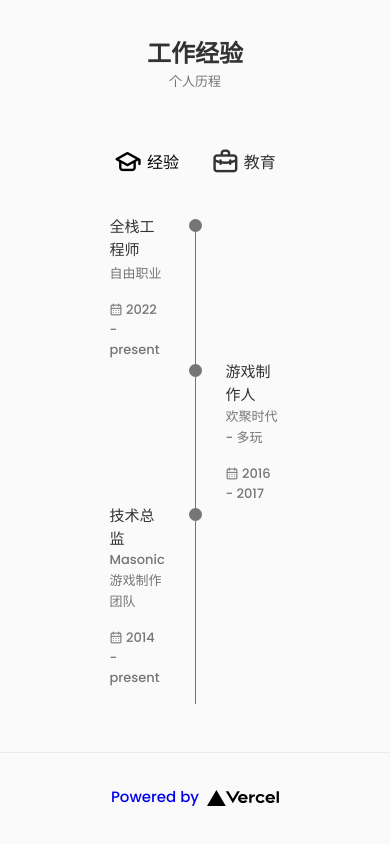
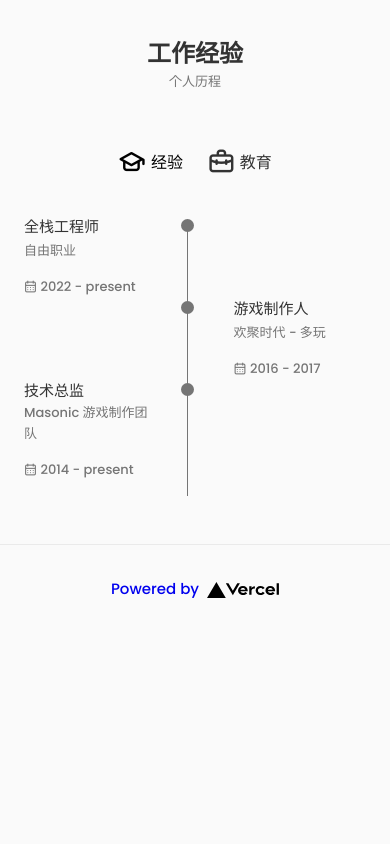
Before and after one commit to Eynzof/portfolio, a Next.js app: page / in a window 390 px wide. Shown: the part 2897-3741 px from the top of the page. After the commit the page ends 3577 px from the top, so only its background shows below. Built offline with nearby package versions, Linux system fonts and the light colour scheme.

Commit message:
qualification responsive

```diff
--- a/src/components/qualification/Qualification.tsx
+++ b/src/components/qualification/Qualification.tsx
@@ -45,7 +45,7 @@ const Qualification = () => {
                                 </div>
                             </div>
 
-                            <div>
+                            <div className={`${styles.qualification__lr}`}>
                                 <span className={`${styles.qualification__rounder}`}></span>
                                 <span className={`${styles.qualification__line}`}></span>
                             </div>
@@ -55,7 +55,7 @@ const Qualification = () => {
 
                             <div></div>
 
-                            <div>
+                            <div className={`${styles.qualification__lr}`}>
                                 <span className={`${styles.qualification__rounder}`}></span>
                                 <span className={`${styles.qualification__line}`}></span>
                             </div>
@@ -84,7 +84,7 @@ const Qualification = () => {
                                 </div>
                             </div>
 
-                            <div>
+                            <div className={`${styles.qualification__lr}`}>
                                 <span className={`${styles.qualification__rounder}`}></span>
                                 <span className={`${styles.qualification__line}`}></span>
                             </div>
@@ -103,7 +103,7 @@ const Qualification = () => {
                                 </div>
                             </div>
 
-                            <div>
+                            <div className={`${styles.qualification__lr}`}>
                                 <span className={`${styles.qualification__rounder}`}></span>
                                 <span className={`${styles.qualification__line}`}></span>
                             </div>
--- a/src/components/qualification/qualification.module.css
+++ b/src/components/qualification/qualification.module.css
@@ -80,3 +80,43 @@
     background-color: var(--text-color);
     transform: translate(6px,-7px);
 }
+
+.qualification__lr {
+    margin-right: var(--mb-1);
+}
+
+/*=============== BREAKPOINTS ===============*/
+@media screen and (max-width: 992px) {
+    .qualification__container {
+        margin-left: auto;
+        margin-right: auto;
+    }
+}
+
+@media screen and (max-width: 768px) {
+    .qualification__container {
+        margin-left: var(--mb-1-5);
+        margin-right: var(--mb-1-5);
+    }
+}
+
+@media screen and (max-width: 576px) {
+    .qualification__sections {
+        grid-template-columns: initial;
+    }
+
+    .qualification__button {
+        margin: 0 var(--mb-0-75)
+    }
+}
+
+@media screen and (max-width: 350px) {
+    .qualification__data {
+        gap: 0.5rem;
+    }
+
+    .qualification__container {
+        margin-left: var(--mb-2);
+        margin-right: var(--mb-2);
+    }
+}
```
